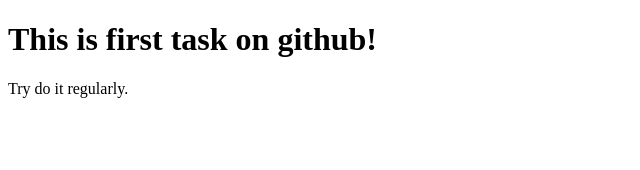
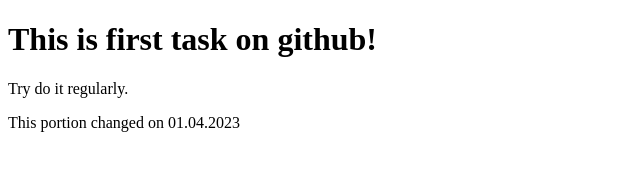
Before and after one commit to mobarak66/test, a plain HTML site: page index.html in a window 1280 px wide. Shown: the whole page, without its empty margins (0-640 px from the left). Drawn offline with Linux system fonts and the light colour scheme.

Commit message:
Paragraph added

```diff
--- a/index.html
+++ b/index.html
@@ -9,5 +9,6 @@
 <body>
   <h1>This is first task on github!</h1>
   <p>Try do it regularly.</p>
+  <p>This portion changed on 01.04.2023</p>
 </body>
 </html>
```
